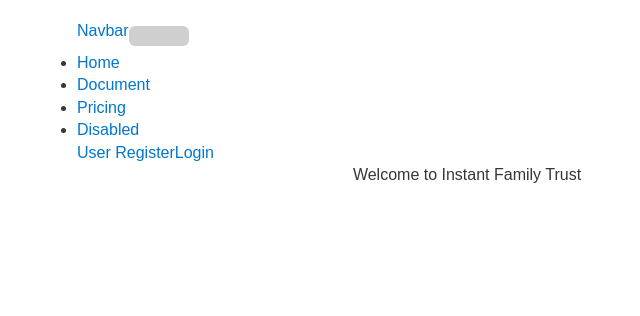
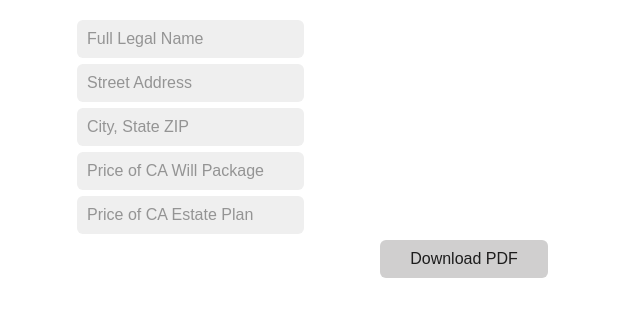
Before and after one commit to gitgabrielguevara/ift-client, a React (Create React App) app: page / in a window 1280 px wide. Shown: the top 316 px of the page, without its empty margins (173-813 px from the left). Built offline with nearby package versions, Linux system fonts and the light colour scheme; no server answers.

Commit message:
invoice form created

```diff
--- a/package.json
+++ b/package.json
@@ -8,6 +8,7 @@
     "brfs": "^2.0.2",
     "browserify": "^17.0.0",
     "cra-template": "1.1.3",
+    "file-saver": "^2.0.5",
     "fs": "^0.0.1-security",
     "jsonwebtoken": "^8.5.1",
     "jwt-decode": "^3.1.2",
--- a/src/App.js
+++ b/src/App.js
@@ -1,95 +1,143 @@
-import {
-  BrowserRouter as Router,
-  Route,
-  Routes,
-  Navigate
-} from 'react-router-dom'
+import React, { Component } from 'react';
+import axios from 'axios';
+import { saveAs } from 'file-saver';
 
+import './App.css';
 
-import Navbar from './components/layout/Navbar'
-import Login from './components/pages/Login'
-import Welcome from './components/pages/Welcome'
-import Register from './components/pages/Register'
-import Profile from './components/pages/Profile'
-import Document from './components/pages/Document'
-import { useState, useEffect } from 'react';
-import jwt_decode from 'jwt-decode'
-import axios from 'axios'
-import Form from './components/pages/Form'
+class App extends Component {
+  state = {
+    name: '',
+    street_address:'',
+    city_st_zip:'',
+    price1: 129,
+    price2: 349,
+  }
 
-function App() {
-  // state wi the user data when the user is logged in
-  const [currentUser, setCurrentUser] = useState(null)
-  const [document, setDocument] = useState([])
+  handleChange = (e) => this.setState({ [e.target.name]: e.target.value })
+  // handleChange = ({ target: { value, name }}) => this.setState({ [name]: value })
+  // handleChange = ({ target: { value, street_address }}) => this.setState({ [street_address]: value })
+  // handleChange = ({ target: { value, city_st_zip }}) => this.setState({ [city_st_zip]: value })
 
-  // useEffect to get all of the documents from the server
-  useEffect(() => {
-    axios.get(process.env.REACT_APP_SERVER_URL + "/api-v1/document")
-      .then((response) => {
-        setDocument(response.data)
+  createAndDownloadPdf = () => {
+    console.log(this.state)
+    axios.post('/create-pdf', this.state)
+      .then(() => axios.get('fetch-pdf', { responseType: 'blob' }))
+      .then((res) => {
+        const pdfBlob = new Blob([res.data], { type: 'application/pdf' });
+
+        saveAs(pdfBlob, 'newPdf.pdf');
       })
-      .catch((err) => {
-        console.log(err)
-      })
-  }, [])
+  }
 
-  // useEffect that handles localstorage if the user navigates away fro mthe page/refreshes
-  useEffect(() => {
-    const token = localStorage.getItem('jwt')
-    // if a toekn is found, log the user in, otherwise make sure they are logged out
-    if (token) {
-      setCurrentUser(jwt_decode(token))
-    } else {
-      setCurrentUser(null)
-    }
-  }, [])
-  // logout handleer function that deletes a token from localstorage
-  const handleLogout = () => {
-    // remove the token from local storage
-    if (localStorage.getItem('jwt')) localStorage.removeItem('jwt')
-    // set the user state to be null
-    setCurrentUser(null)
+  render() {
+    return (
+      <div className="App">
+        <input type="text" placeholder="Full Legal Name" name="name" onChange={this.handleChange}/>
+        <input type="text" placeholder="Street Address" name="street_address" onChange={this.handleChange}/>
+        <input type="text" placeholder="City, State ZIP" name="city_st_zip" onChange={this.handleChange}/>
+        <input type="number" placeholder="Price of CA Will Package" name="price1" onChange={this.handleChange} />
+        <input type="number" placeholder="Price of CA Estate Plan" name="price2" onChange={this.handleChange} />
+        <button onClick={this.createAndDownloadPdf}>Download PDF</button>
+      </div>
+    );
   }
-    return (
-    <Router>
-      <Navbar handleLogout={handleLogout} currentUser={currentUser}/>
-
-      <div className="container">
-        <Routes>
-          <Route
-            path='/'
-            element={<Welcome />}
-          />
-
-          <Route
-            path="/login"
-            element={<Login currentUser={currentUser} setCurrentUser={setCurrentUser} />}
-          />
-
-          <Route
-            path='/form'
-            element={currentUser ? <Form document={document} /> : <Navigate to="/form" />}
-          />
-
-          <Route
-            path="/document"    // here i put Navigate to /document instead of / bc not showing info
-            element={currentUser ? <Document document={document} /> : <Navigate to="/document" />}
-          />
-
-          <Route
-            path="/profile"
-            element={currentUser ? <Profile  currentUser={currentUser} /> : <Navigate to="/login" />}
-          />
-
-          <Route
-            path="/register"
-            element={<Register currentUser={currentUser} setCurrentUser={setCurrentUser} />}
-          />
-
-        </Routes>
-      </div>
-    </Router>
-  );
 }
 
 export default App;
+
+
+// ----------- changes 4-16 -----------------------------------
+
+// import {
+//   BrowserRouter as Router,
+//   Route,
+//   Routes,
+//   Navigate
+// } from 'react-router-dom'
+
+
+// import Navbar from './components/layout/Navbar'
+// import Login from './components/pages/Login'
+// import Welcome from './components/pages/Welcome'
+// import Register from './components/pages/Register'
+// import Profile from './components/pages/Profile'
+// import Document from './components/pages/Document'
+// import { useState, useEffect } from 'react';
+// import jwt_decode from 'jwt-decode'
+// import axios from 'axios'
+// import Form from './components/pages/Form'
+
+// function App() {
+//   // state wi the user data when the user is logged in
+//   const [currentUser, setCurrentUser] = useState(null)
+//   const [document, setDocument] = useState([])
+
+//   // useEffect to get all of the documents from the server
+//   useEffect(() => {
+//     axios.get(process.env.REACT_APP_SERVER_URL + "/api-v1/document")
+//       .then((response) => {
+//         setDocument(response.data)
+//       })
+//       .catch((err) => {
+//         console.log(err)
+//       })
+//   }, [])
+
+//   // useEffect that handles localstorage if the user navigates away fro mthe page/refreshes
+//   useEffect(() => {
+//     const token = localStorage.getItem('jwt')
+//     // if a toekn is found, log the user in, otherwise make sure they are logged out
+//     if (token) {
+//       setCurrentUser(jwt_decode(token))
+//     } else {
+//       setCurrentUser(null)
+//     }
+//   }, [])
+//   // logout handleer function that deletes a token from localstorage
+//   const handleLogout = () => {
+//     // remove the token from local storage
+//     if (localStorage.getItem('jwt')) localStorage.removeItem('jwt')
+//     // set the user state to be null
+//     setCurrentUser(null)
+//   }
+//     return (
+//     <Router>
+//       <Navbar handleLogout={handleLogout} currentUser={currentUser}/>
+
+//       <div className="container">
+//         <Routes>
+//           <Route
+//             path='/'
+//             element={<Welcome />}
+//           />
+
+//           <Route
+//             path="/login"
+//             element={<Login currentUser={currentUser} setCurrentUser={setCurrentUser} />}
+//           />
+
+//           <Route
+//             path='/form'
+//             element={currentUser ? <Form document={document} /> : <Navigate to="/form" />}
+//           />
+
+//           <Route
+//             path="/document"    // here i put Navigate to /document instead of / bc not showing info
+//             element={currentUser ? <Document document={document} /> : <Navigate to="/document" />}
+//           />
+
+//           <Route
+//             path="/profile"
+//             element={currentUser ? <Profile  currentUser={currentUser} /> : <Navigate to="/login" />}
+//           />
+
+//           <Route
+//             path="/register"
+//             element={<Register currentUser={currentUser} setCurrentUser={setCurrentUser} />}
+//           />
+
+//         </Routes>
+//       </div>
+//     </Router>
+//   );
+// }
--- a/src/index.js
+++ b/src/index.js
@@ -3,16 +3,22 @@ import ReactDOM from 'react-dom';
 // import 'bootstrap/dist/css/bootstrap.min.css';
 import './index.css';
 import App from './App';
-import reportWebVitals from './reportWebVitals';
+// import reportWebVitals from './reportWebVitals';
 
-ReactDOM.render(
-  <React.StrictMode>
-    <App />
-  </React.StrictMode>,
-  document.getElementById('root')
-);
+ReactDOM.render(<App />, document.getElementById('root'));
+
+
+
+// --------------  changes 4-16 -----------------------
+
+// ReactDOM.render(
+//   <React.StrictMode>
+//     <App />
+//   </React.StrictMode>,
+//   document.getElementById('root')
+// );
 
 // If you want to start measuring performance in your app, pass a function
 // to log results (for example: reportWebVitals(console.log))
 // or send to an analytics endpoint. Learn more: https://bit.ly/CRA-vitals
-reportWebVitals();
+// reportWebVitals();
```
Also changed, not shown: 2 other files (tests, documents, lock files or other folders).
